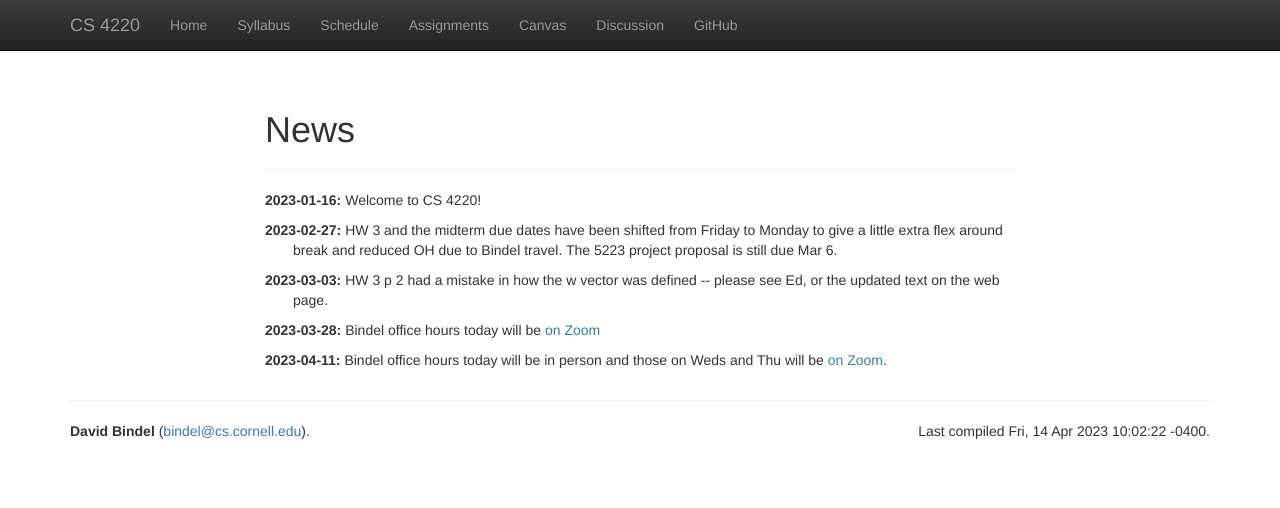
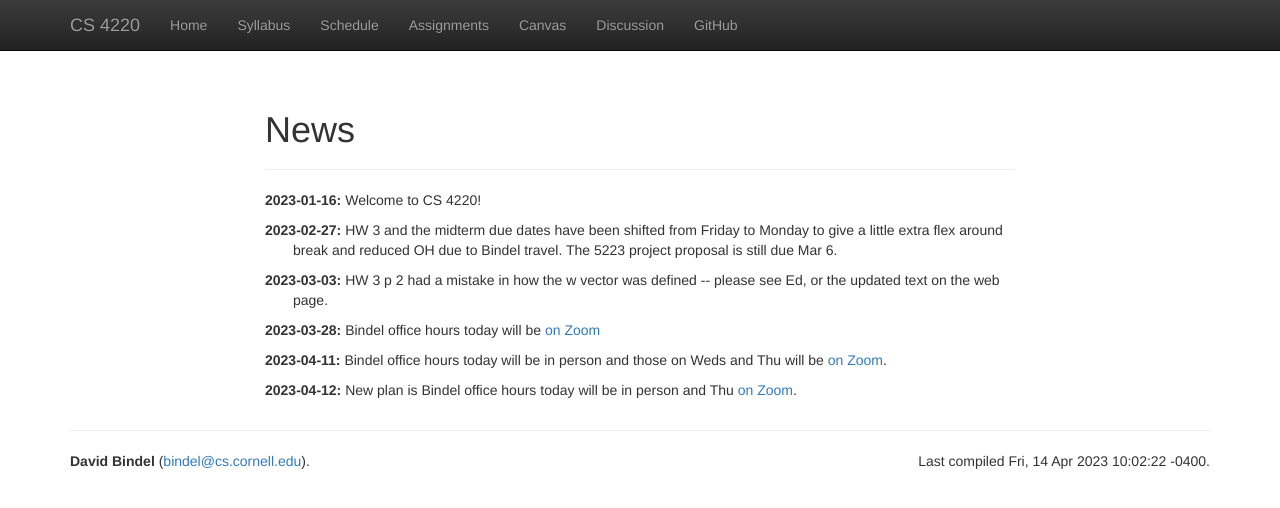
Before and after one commit to dbindel/cs4220-s23, a Jekyll site: the page built from web/news.html, in a window 1280 px wide. Shown: the top 508 px of the page. Built offline with Jekyll 4.4.1, drawn with Linux system fonts in a browser that asks for light colours; nearby versions of some CDN libraries.

Commit message:
Update news.

```diff
--- a/web/_data/news.yml
+++ b/web/_data/news.yml
@@ -1,3 +1,6 @@
+-
+  date: 2023-04-12
+  text: New plan is Bindel office hours today will be in person and Thu <a href="https://cornell.zoom.us/j/98649265716?pwd=MEpWMWYzWmx3eTJoeWQzbmFJd1BNUT09">on Zoom</a>.
 -
   date: 2023-04-11
   text: Bindel office hours today will be in person and those on Weds and Thu will be <a href="https://cornell.zoom.us/j/98649265716?pwd=MEpWMWYzWmx3eTJoeWQzbmFJd1BNUT09">on Zoom</a>.
```
